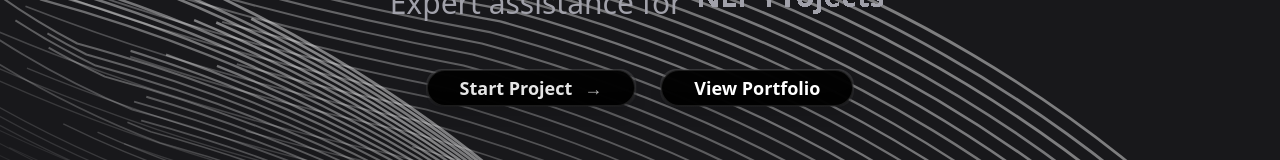
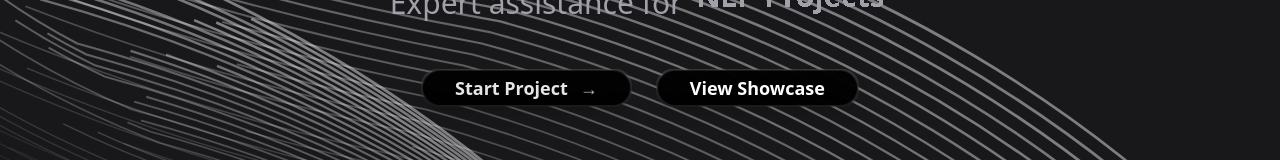
Before and after one commit to rishabh552/Academic-Excellence, a React (Vite) app: page / in a window 1280 px wide. Shown: the part 454-614 px from the top of the page. Built offline with nearby package versions, Linux system fonts and the light colour scheme.

Commit message:
no major changes made

```diff
--- a/src/App.tsx
+++ b/src/App.tsx
@@ -6,9 +6,9 @@ import { Home } from "./pages/Home";
 import { Services } from "./pages/Services";
 import { Process } from "./pages/Process";
 import { ProjectShowcase } from "./pages/ProjectShowcase";
+import { CaseStudies } from "./pages/CaseStudies";
 import { Pricing } from "./pages/Pricing";
 import { Contact } from "./pages/Contact";
-import { CaseStudies } from "./pages/CaseStudies";
 import { StartProject } from "./pages/StartProject";
 import { NotFound } from "./pages/NotFound";
 
@@ -22,7 +22,7 @@ function Footer() {
             {["Home", "Services", "Process", "Showcase", "Case Studies", "Pricing", "Start Project", "Contact"].map((link) => (
               <Link
                 key={link}
-                to={link === "Home" ? "/" : link === "Showcase" ? "/showcase" : link === "Case Studies" ? "/case-studies" : link === "Start Project" ? "/start-project" : `/${link.toLowerCase()}`}
+                to={link === "Home" ? "/" : link === "Start Project" ? "/start-project" : link === "Case Studies" ? "/case-studies" : `/${link.toLowerCase()}`}
                 className="text-slate-400 dark:text-slate-600 hover:text-slate-700 dark:hover:text-slate-400 transition-colors duration-200 text-sm"
               >
                 {link}
@@ -56,8 +56,8 @@ function AppContent() {
             <Route path="/services" element={<Services />} />
             <Route path="/process" element={<Process />} />
             <Route path="/showcase" element={<ProjectShowcase />} />
+            <Route path="/case-studies" element={<CaseStudies />} />
             <Route path="/pricing" element={<Pricing />} />
-            <Route path="/case-studies" element={<CaseStudies />} />
             <Route path="/contact" element={<Contact />} />
             <Route path="/start-project" element={<StartProject />} />
             <Route path="*" element={<NotFound />} />
--- a/src/components/background-paths.tsx
+++ b/src/components/background-paths.tsx
@@ -80,7 +80,7 @@ export function BackgroundPaths({ title = "Academic Projects Done Right" }: { ti
 
             <Link to="/showcase" className="w-full md:w-auto">
               <GlassButton className="w-full px-8 py-4 text-lg bg-white/5 hover:bg-white/15 border-white/20 text-white/80 hover:text-white">
-                View Portfolio
+                View Showcase
               </GlassButton>
             </Link>
           </div>
--- a/src/components/ui/circular-gallery.tsx
+++ b/src/components/ui/circular-gallery.tsx
@@ -183,6 +183,7 @@ const CircularGallery = React.forwardRef<HTMLDivElement, CircularGalleryProps>(
 
         // Mouse/touch drag handlers
         const handlePointerDown = (e: React.PointerEvent) => {
+            e.stopPropagation();
             if (flippedIndex !== null) {
                 setFlippedIndex(null);
                 return;
--- a/src/components/ui/swipe-navigation.tsx
+++ b/src/components/ui/swipe-navigation.tsx
@@ -10,6 +10,7 @@ const pageOrder = [
     "/services",
     "/process",
     "/showcase",
+    "/case-studies",
     "/pricing",
     "/contact"
 ];
```
